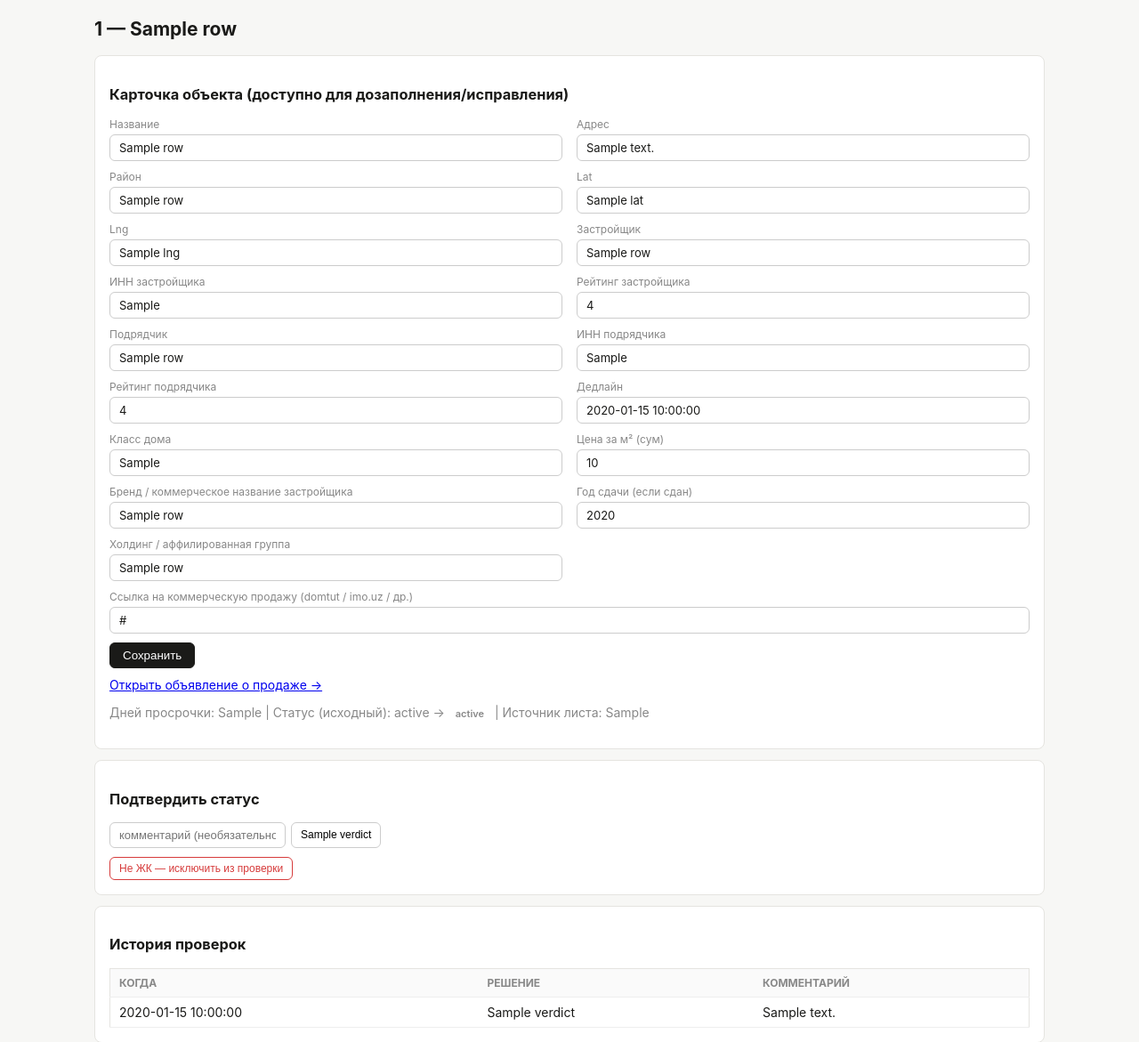
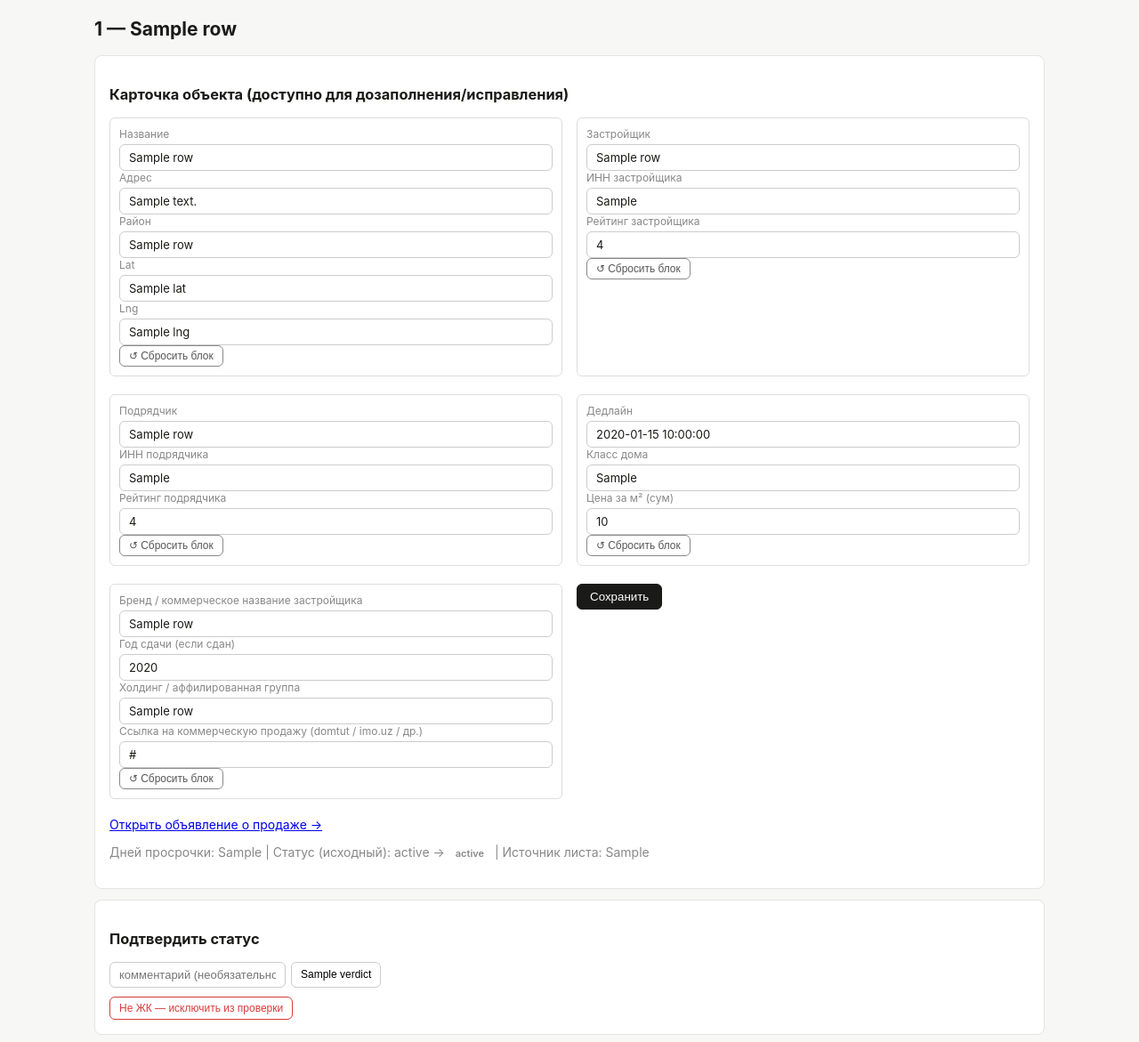
Before and after one commit to amulanga9/CAM, a Flask app: template admin/templates/complex_detail.html in a window 1280 px wide. Shown: the part 37-1208 px from the top of the page at 89% size. Run offline with Flask 3, Linux system fonts and the light colour scheme; the template is opened without the code that fills it: most values are stand-ins (such as "Sample title", 1, 10 or a date in 2020); form fields are guessed from the names that the template uses.

Commit message:
Add per-block reset buttons to undo accidental manual edits
Each field group (адрес/координаты, застройщик, подрядчик,
дедлайн/класс/цена, доп. поля) now has its own reset button that
clears the manual override and restores the original imported value;
fields that only ever exist as manual input (бренд, год сдачи,
холдинг, ссылка) are cleared since there's no original to restore.

```diff
--- a/admin/app.py
+++ b/admin/app.py
@@ -15,7 +15,7 @@ from pathlib import Path
 
 from flask import Flask, g, redirect, render_template, request, url_for
 
-from import_master import build_manual_schema, migrate_complexes
+from import_master import FIELD_ALIASES, build_manual_schema, migrate_complexes, to_float
 
 DB_PATH = Path(__file__).parent / 'cam_admin.db'
 MANUAL_DB_PATH = Path(__file__).parent / 'cam_manual.db'
@@ -58,6 +58,18 @@ EDITABLE_FIELDS = [
     'deadline', 'dom_class', 'price_per_m2_uzs', 'listing_url',
     'brand_name', 'delivered_year', 'holding_name',
 ]
+
+FLOAT_FIELDS = {'lat', 'lng', 'price_per_m2_uzs'}
+
+
+def original_value(raw_dict, field):
+    """Значение поля из исходной выгрузки (до ручных правок), или None для чисто ручных полей."""
+    for alias in FIELD_ALIASES.get(field, ()):
+        v = raw_dict.get(alias)
+        if v not in (None, ''):
+            return to_float(v) if field in FLOAT_FIELDS else str(v)
+    return None
+
 
 app = Flask(__name__)
 
@@ -189,6 +201,21 @@ def new_complex():
 @app.route('/complex/<cam_id>/edit', methods=['POST'])
 def edit_complex(cam_id):
     db = get_db()
+
+    reset_fields = [f for f in request.form.get('reset_fields', '').split(',') if f in EDITABLE_FIELDS]
+    if reset_fields:
+        null_cols = ', '.join(f'{f}=NULL' for f in reset_fields)
+        db.execute(f'UPDATE manual.overrides SET {null_cols} WHERE cam_id=?', (cam_id,))
+
+        row = db.execute('SELECT raw_json FROM complexes WHERE cam_id=?', (cam_id,)).fetchone()
+        raw_dict = json.loads(row['raw_json']) if row and row['raw_json'] else {}
+        restored = {f: original_value(raw_dict, f) for f in reset_fields}
+        assignment = ', '.join(f'{f}=?' for f in reset_fields)
+        db.execute(f'UPDATE complexes SET {assignment} WHERE cam_id=?', [restored[f] for f in reset_fields] + [cam_id])
+
+        db.commit()
+        return redirect(url_for('complex_detail', cam_id=cam_id))
+
     values = {f: request.form.get(f, '').strip() for f in EDITABLE_FIELDS}
     values = {f: (v if v != '' else None) for f, v in values.items()}
 
--- a/admin/templates/complex_detail.html
+++ b/admin/templates/complex_detail.html
@@ -5,20 +5,45 @@
 <div class="card">
   <h3>Карточка объекта (доступно для дозаполнения/исправления)</h3>
   <form method="post" action="{{ url_for('edit_complex', cam_id=row.cam_id) }}" class="edit-grid">
+    <fieldset class="wide" style="border:1px solid #ddd;border-radius:6px;margin:0 0 10px;padding:10px">
       <label>Название<input type="text" name="project_name" value="{{ row.project_name or '' }}"></label>
       <label>Адрес<input type="text" name="address" value="{{ row.address or '' }}"></label>
       <label>Район<input type="text" name="district_name" value="{{ row.district_name or '' }}"></label>
       <label>Lat<input type="text" name="lat" value="{{ row.lat or '' }}"></label>
       <label>Lng<input type="text" name="lng" value="{{ row.lng or '' }}"></label>
+      <button type="submit" name="reset_fields" value="project_name,address,district_name,lat,lng" formnovalidate
+        style="padding:4px 10px;border:1px solid #888;border-radius:6px;background:#fff;color:#555;cursor:pointer;font-size:0.85em"
+        onclick="return confirm('Сбросить название/адрес/район/координаты к исходным данным?')">↺ Сбросить блок</button>
+    </fieldset>
+
+    <fieldset class="wide" style="border:1px solid #ddd;border-radius:6px;margin:0 0 10px;padding:10px">
       <label>Застройщик<input type="text" name="developer_name" value="{{ row.developer_name or '' }}"></label>
       <label>ИНН застройщика<input type="text" name="developer_inn" value="{{ row.developer_inn or '' }}"></label>
       <label>Рейтинг застройщика<input type="text" name="developer_rating" value="{{ row.developer_rating or '' }}"></label>
+      <button type="submit" name="reset_fields" value="developer_name,developer_inn,developer_rating" formnovalidate
+        style="padding:4px 10px;border:1px solid #888;border-radius:6px;background:#fff;color:#555;cursor:pointer;font-size:0.85em"
+        onclick="return confirm('Сбросить данные застройщика к исходным?')">↺ Сбросить блок</button>
+    </fieldset>
+
+    <fieldset class="wide" style="border:1px solid #ddd;border-radius:6px;margin:0 0 10px;padding:10px">
       <label>Подрядчик<input type="text" name="contractor_name" value="{{ row.contractor_name or '' }}"></label>
       <label>ИНН подрядчика<input type="text" name="contractor_inn" value="{{ row.contractor_inn or '' }}"></label>
       <label>Рейтинг подрядчика<input type="text" name="contractor_rating" value="{{ row.contractor_rating or '' }}"></label>
+      <button type="submit" name="reset_fields" value="contractor_name,contractor_inn,contractor_rating" formnovalidate
+        style="padding:4px 10px;border:1px solid #888;border-radius:6px;background:#fff;color:#555;cursor:pointer;font-size:0.85em"
+        onclick="return confirm('Сбросить данные подрядчика к исходным?')">↺ Сбросить блок</button>
+    </fieldset>
+
+    <fieldset class="wide" style="border:1px solid #ddd;border-radius:6px;margin:0 0 10px;padding:10px">
       <label>Дедлайн<input type="text" name="deadline" value="{{ row.deadline or '' }}"></label>
       <label>Класс дома<input type="text" name="dom_class" value="{{ row.dom_class or '' }}"></label>
       <label>Цена за м² (сум)<input type="text" name="price_per_m2_uzs" value="{{ row.price_per_m2_uzs or '' }}"></label>
+      <button type="submit" name="reset_fields" value="deadline,dom_class,price_per_m2_uzs" formnovalidate
+        style="padding:4px 10px;border:1px solid #888;border-radius:6px;background:#fff;color:#555;cursor:pointer;font-size:0.85em"
+        onclick="return confirm('Сбросить дедлайн/класс/цену к исходным?')">↺ Сбросить блок</button>
+    </fieldset>
+
+    <fieldset class="wide" style="border:1px solid #ddd;border-radius:6px;margin:0 0 10px;padding:10px">
       <label>Бренд / коммерческое название застройщика<input type="text" name="brand_name" value="{{ row.brand_name or '' }}" placeholder="напр. название бренда, под которым продаётся ЖК"></label>
       <label>Год сдачи (если сдан)<input type="text" name="delivered_year" value="{{ row.delivered_year or '' }}" placeholder="напр. 2024"></label>
       <label>Холдинг / аффилированная группа<input type="text" name="holding_name" value="{{ row.holding_name or '' }}" list="holdings-list" placeholder="выбери из списка или впиши новый"></label>
@@ -26,6 +51,11 @@
         {% for h in holdings %}<option value="{{ h }}">{% endfor %}
       </datalist>
       <label class="wide">Ссылка на коммерческую продажу (domtut / imo.uz / др.)<input type="text" name="listing_url" value="{{ row.listing_url or '' }}" placeholder="https://domtut.uz/... или https://imo.uz/..."></label>
+      <button type="submit" name="reset_fields" value="brand_name,delivered_year,holding_name,listing_url" formnovalidate
+        style="padding:4px 10px;border:1px solid #888;border-radius:6px;background:#fff;color:#555;cursor:pointer;font-size:0.85em"
+        onclick="return confirm('Сбросить бренд/год сдачи/холдинг/ссылку (это чисто ручные поля — очистятся, не восстановятся)?')">↺ Сбросить блок</button>
+    </fieldset>
+
     <div class="wide"><button type="submit" style="padding:6px 14px;border:1px solid #1a1a18;border-radius:6px;background:#1a1a18;color:#fff;cursor:pointer">Сохранить</button></div>
   </form>
   {% if row.listing_url %}
```
Lines whose indentation alone changed are shown as unchanged.
